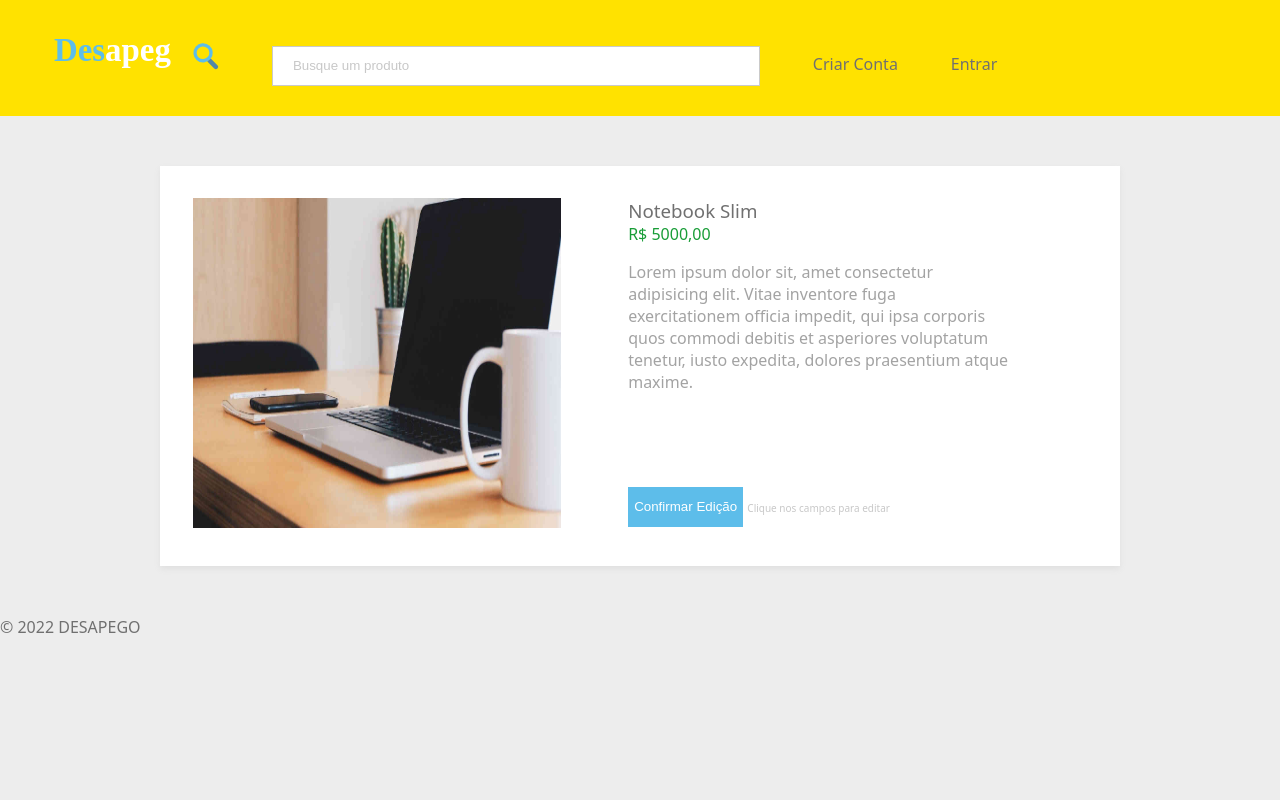
After one commit to gustavobarbosab/desapega, a PHP site: page /pages/product-edit/index.html in a window 1280 px wide. The commit adds this page. Run offline with PHP 8.4, Linux system fonts and the light colour scheme.

Commit message:
Pagina de edição de produto

```diff
--- a/pages/product-detail/style.css
+++ b/pages/product-detail/style.css
@@ -27,11 +27,11 @@ body{
 
 /* DADOS PRODUTO */
 .productDetail{
-    height: 330px;
+    min-height: 330px;
     width: 35%;
-    margin: 0px 33px;
+    margin: 32px 33px;
     display: inline-block;
-    transform: translate(0,-50px);
+    vertical-align: top;
 }
 
 .productDetail h3{
@@ -46,7 +46,9 @@ body{
 }
 
 .productDetail p{
+    max-height: 210px;
     height: 210px;
+    overflow-y: scroll;
     color: #A3A3A3;
 }
 
@@ -75,8 +77,10 @@ footer{
         width: 75%;
     }
     .productDetail{
-        transform: translate(0,-40px);
         width: 40%;
+    }
+    #imageProduct{
+        margin: 32px 30px 0px 33px;
     }
 
 }
@@ -87,8 +91,10 @@ footer{
         width: 90%;
     }
     .productDetail{
-        transform: translate(0,0);
         width: 90%;
+    }
+    #imageProduct{
+        margin: 32px 30px 0px 33px;
     }
 
 }
--- /dev/null
+++ b/pages/product-edit/index.html
@@ -0,0 +1,51 @@
+<!DOCTYPE html>
+<html lang="pt-BR">
+<head>
+    <meta charset="UTF-8">
+    <meta http-equiv="X-UA-Compatible" content="IE=edge">
+    <meta name="viewport" content="width=device-width, initial-scale=1.0">
+    <link rel="stylesheet" href="../product-detail/style.css">
+    <link rel="stylesheet" href="style.css">
+    <script src="script.js"></script>
+    <title>Edição Produto</title>
+</head>
+<body>
+    <header class="header_desapega">
+        <img
+            src="../../commons/images/logo.svg"
+            alt="logo_desapega"
+            height="40"
+        >
+        <input
+            type="text"
+            name="searchBar"
+            id="search-bar"
+            placeholder="Busque um produto"
+        >
+        <a href="">Criar Conta</a>
+        <a href="">Entrar</a>
+    </header>
+    <main>
+        <div class="content">
+            <img
+                src="../../commons/images/placeholder_product.jpg"
+                alt="imagem_produto"
+                width="368"
+                height="330"
+                id="imageProduct"
+            >
+            <form action="" method="post" class="productDetail" name="formedit">
+                <h3 contenteditable="true">Notebook Slim</h3>
+                <h3 id="price" title="Clique para editar">R$ 5000,00</h3>
+                <input type="number" name="NewPrice" id="priceInput">
+                <p contenteditable="true">Lorem ipsum dolor sit, amet consectetur adipisicing elit. Vitae inventore fuga exercitationem officia impedit, qui ipsa corporis quos commodi debitis et asperiores voluptatum tenetur, iusto expedita, dolores praesentium atque maxime.</p>
+                <button type="submit">Confirmar Edição</button>
+                <span>Clique nos campos para editar</span>
+            </form>
+        </div>
+    </main>
+    <footer>
+        &copy; 2022 DESAPEGO
+    </footer>
+</body>
+</html>
--- /dev/null
+++ b/pages/product-edit/script.js
@@ -0,0 +1,30 @@
+window.onload = function(){
+    var priceInput = document.querySelector("#priceInput");
+    var priceField = document.querySelector("#price");
+
+    // Mostrar ao usuario campo para editar o valor do produto
+    priceField.addEventListener("click",()=>{
+        priceInput.style.display = "block"
+    })
+
+    // Função para pegar o valor digitado no input, caso tenha sido preenchido
+    // adicionar no campo HTML o novo preço, esconder input e limpa-lo
+    priceInput.addEventListener("blur",()=>{
+        if(priceInput.value){
+            priceInput.style.display = "none";
+            let price_converted = parseFloat(priceInput.value)
+            priceField.innerText = price_converted.toLocaleString("pt-br",{style:'currency',currency: 'BRL'});
+            priceInput.value = "";
+        }
+    })
+
+    document.forms.formedit.addEventListener("submit",getData());
+}
+
+function getData() {
+    let title = document.querySelector(".productDetail h3");
+    let price = document.querySelector("#price");
+    let description = document.querySelector(".productDetail p");
+
+    window.alert(title.innerText + " " + price.innerText + " " + description.innerText);
+}
--- /dev/null
+++ b/pages/product-edit/style.css
@@ -0,0 +1,14 @@
+@import "../../commons/style.css";
+
+#priceInput {
+    padding: 2px;
+    display: none;
+    border-radius: 5px;
+    margin-top: 2px;
+
+}
+
+.productDetail span{
+    font-size: x-small;
+    color: var(--font-light);
+}
```
